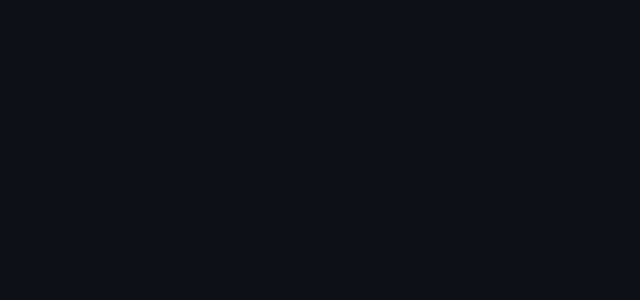
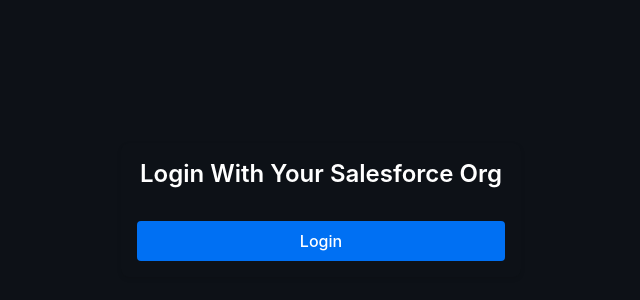
Before and after one commit to kaustubhdapurkar/apex-uml-generator, a Vue app in the folder frontend/: page /login in a window 1280 px wide. Shown: the part 190-490 px from the top of the page, without its empty margins (319-959 px from the left). Built offline with nearby package versions, Linux system fonts and the light colour scheme.

Commit message:
setup scss

```diff
--- a/frontend/package.json
+++ b/frontend/package.json
@@ -29,6 +29,8 @@
     "@vue/eslint-config-typescript": "^14.5.0",
     "eslint": "^9.27.0",
     "eslint-plugin-vue": "^10.1.0",
+    "sass": "^1.89.0",
+    "sass-loader": "^16.0.5",
     "typescript": "^5.8.3"
   },
   "browserslist": [
--- a/frontend/src/App.vue
+++ b/frontend/src/App.vue
@@ -9,26 +9,7 @@
 </script>
 
 <style>
-:root {
-    /* Colors */
-    --color-background: #0d1117;
-    --color-text: #2c3e50;
-    --color-primary: #0070f3;
-    --color-danger: #dc3545;
-    --color-success: #28a745;
-    --color-warning: #ffc107;
-
-    /* Typography */
-    --font-family-base: Avenir, Helvetica, Arial, sans-serif;
-
-    /* Spacing */
-    --spacing-unit: 1rem;
-
-    /* Shadows */
-    --shadow-sm: 0 1px 2px rgba(0, 0, 0, 0.1);
-    --shadow-md: 0 2px 4px rgba(0, 0, 0, 0.1);
-    --shadow-lg: 0 4px 6px rgba(0, 0, 0, 0.1);
-}
+@import './assets/variables.css';
 
 html,
 body {
--- /dev/null
+++ b/frontend/src/assets/variables.css
@@ -0,0 +1,20 @@
+:root {
+  /* Colors */
+  --color-background: #0d1117;
+  --color-text: #2c3e50;
+  --color-primary: #0070f3;
+  --color-danger: #dc3545;
+  --color-success: #28a745;
+  --color-warning: #ffc107;
+
+  /* Typography */
+  --font-family-base: Avenir, Helvetica, Arial, sans-serif;
+
+  /* Spacing */
+  --spacing-unit: 1rem;
+
+  /* Shadows */
+  --shadow-sm: 0 1px 2px rgba(0, 0, 0, 0.1);
+  --shadow-md: 0 2px 4px rgba(0, 0, 0, 0.1);
+  --shadow-lg: 0 4px 6px rgba(0, 0, 0, 0.1);
+}
--- /dev/null
+++ b/frontend/src/styles/_mixins.scss
@@ -0,0 +1,75 @@
+@use 'variables' as *;
+
+// Flexbox
+@mixin flex-center {
+  display: flex;
+  align-items: center;
+  justify-content: center;
+}
+
+@mixin flex-between {
+  display: flex;
+  align-items: center;
+  justify-content: space-between;
+}
+
+// Responsive
+@mixin respond-to($breakpoint) {
+  @if map-has-key($breakpoints, $breakpoint) {
+    @media (min-width: map-get($breakpoints, $breakpoint)) {
+      @content;
+    }
+  }
+}
+
+// Typography
+@mixin text-base {
+  font-family: $font-family-base;
+  font-size: map-get($font-sizes, 'base');
+  line-height: map-get($line-heights, 'normal');
+  font-weight: map-get($font-weights, 'normal');
+}
+
+@mixin heading-1 {
+  font-family: $font-family-base;
+  font-size: map-get($font-sizes, '3xl');
+  line-height: map-get($line-heights, 'tight');
+  font-weight: map-get($font-weights, 'bold');
+  color: map-get($colors, 'text');
+}
+
+@mixin heading-2 {
+  font-family: $font-family-base;
+  font-size: map-get($font-sizes, '2xl');
+  line-height: map-get($line-heights, 'tight');
+  font-weight: map-get($font-weights, 'semibold');
+  color: map-get($colors, 'text');
+}
+
+@mixin heading-3 {
+  font-family: $font-family-base;
+  font-size: map-get($font-sizes, 'xl');
+  line-height: map-get($line-heights, 'tight');
+  font-weight: map-get($font-weights, 'semibold');
+  color: map-get($colors, 'text');
+}
+
+@mixin text-sm {
+  font-family: $font-family-base;
+  font-size: map-get($font-sizes, 'sm');
+  line-height: map-get($line-heights, 'normal');
+}
+
+@mixin text-xs {
+  font-family: $font-family-base;
+  font-size: map-get($font-sizes, 'xs');
+  line-height: map-get($line-heights, 'normal');
+}
+
+// Cards
+@mixin card {
+  padding: map-get($spacing, 'medium');
+  border-radius: 8px;
+  box-shadow: map-get($shadows, 'md');
+  background-color: map-get($colors, 'background');
+}
--- /dev/null
+++ b/frontend/src/styles/_variables.scss
@@ -0,0 +1,60 @@
+// Colors
+$colors: (
+  'background': #0d1117,
+  'text': #fff,
+  'primary': #0070f3,
+  'danger': #dc3545,
+  'success': #28a745,
+  'warning': #ffc107
+);
+
+// Typography
+$font-family-base: -apple-system, BlinkMacSystemFont, "Segoe UI", Roboto, Oxygen-Sans, Ubuntu, Cantarell, "Helvetica Neue", sans-serif;
+
+$font-sizes: (
+  'xs': 0.75rem,    // 12px
+  'sm': 0.875rem,   // 14px
+  'base': 1rem,     // 16px
+  'lg': 1.125rem,   // 18px
+  'xl': 1.25rem,    // 20px
+  '2xl': 1.5rem,    // 24px
+  '3xl': 1.875rem,  // 30px
+  '4xl': 2.25rem    // 36px
+);
+
+$font-weights: (
+  'normal': 400,
+  'medium': 500,
+  'semibold': 600,
+  'bold': 700
+);
+
+$line-heights: (
+  'none': 1,
+  'tight': 1.25,
+  'normal': 1.5,
+  'relaxed': 1.75
+);
+
+// Spacing
+$spacing: (
+  'unit': 1rem,
+  'small': 0.5rem,
+  'medium': 1rem,
+  'large': 2rem
+);
+
+// Shadows
+$shadows: (
+  'sm': 0 1px 2px rgba(0, 0, 0, 0.1),
+  'md': 0 2px 4px rgba(0, 0, 0, 0.1),
+  'lg': 0 4px 6px rgba(0, 0, 0, 0.1)
+);
+
+// Breakpoints
+$breakpoints: (
+  'sm': 576px,
+  'md': 768px,
+  'lg': 992px,
+  'xl': 1200px
+);
--- a/frontend/src/views/Login.vue
+++ b/frontend/src/views/Login.vue
@@ -1,4 +1,18 @@
-<template></template>
+<template>
+    <div :class="$style.login">
+        <div :class="$style.container">
+            <h1 :class="$style.title">Login With Your Salesforce Org</h1>
+            <form @submit.prevent="handleLogin" :class="$style.form">
+                <button
+                    type="submit"
+                    :class="[$style.button, { [$style.loading]: isLoading }]"
+                >
+                    Login
+                </button>
+            </form>
+        </div>
+    </div>
+</template>
 
 <script setup lang="ts">
 import { ref } from 'vue';
@@ -12,25 +26,127 @@
 const isLoading = ref(false);
 
 const handleLogin = async () => {
-    try {
-        isLoading.value = true;
-        error.value = '';
-
-        // Here you would typically make an API call to your backend
-        // For now, we'll just simulate a login
-        await new Promise(resolve => setTimeout(resolve, 1000));
-
-        // Store the selected environment in localStorage
-        localStorage.setItem('environment', selectedEnv.value);
-
-        // Redirect to dashboard or home page
-        router.push('/dashboard');
-    } catch (err) {
-        error.value = 'Invalid credentials. Please try again.';
-    } finally {
-        isLoading.value = false;
-    }
+    let baseURL;
+    baseURL = `https://login.salesforce.com`;
+    let authEndPoint = `${baseURL}/services/oauth2/authorize`;
+    let redirectURI = encodeURIComponent(
+        `http://localhost:3000/api/oauth2/callback`,
+    );
+    let state = JSON.stringify({
+        baseURL: baseURL,
+        redirectURI: redirectURI,
+    });
+    console.log(state);
+    let clientId = await fetch('http://localhost:3000/api/oauth2/clientid', {
+        credentials: 'include',
+        headers: {
+            'Accept': 'application/json',
+        }
+    }).then(response => {
+        if (!response.ok) {
+            throw new Error(`HTTP error! status: ${response.status}`);
+        }
+        return response.json();
+    }).then(data => data.clientId)
+    .catch(error => {
+        console.error('Error fetching client ID:', error);
+        throw error;
+    });
+    console.log(JSON.stringify(clientId));
+    let requestURL = `${authEndPoint}?client_id=${clientId}&response_type=code&redirect_uri=${redirectURI}&state=${state}&prompt=select_account`;
+    console.log(requestURL);
+    window.location.href = requestURL;
 };
 </script>
 
-<style scoped></style>
+<style lang="scss" module>
+@use '@/styles/variables' as *;
+@use '@/styles/mixins' as *;
+
+.login {
+    @include flex-center;
+    min-height: 100vh;
+}
+
+.container {
+    @include card;
+    width: 100%;
+    max-width: 400px;
+    margin: 0 auto;
+}
+
+.title {
+    @include heading-2;
+    text-align: center;
+    margin-bottom: map-get($spacing, 'large');
+    color: map-get($colors, 'text');
+}
+
+.form {
+    display: flex;
+    flex-direction: column;
+    gap: map-get($spacing, 'medium');
+}
+
+.field {
+    display: flex;
+    flex-direction: column;
+    gap: map-get($spacing, 'small');
+}
+
+.label {
+    @include text-sm;
+    color: map-get($colors, 'text');
+    font-weight: map-get($font-weights, 'medium');
+}
+
+.control {
+    position: relative;
+}
+
+.input,
+.select {
+    @include text-base;
+    width: 100%;
+    padding: map-get($spacing, 'small');
+    border: 1px solid rgba(map-get($colors, 'text'), 0.2);
+    border-radius: 4px;
+    background-color: rgba(255, 255, 255, 0.1);
+    color: map-get($colors, 'text');
+
+    &:focus {
+        outline: none;
+        border-color: map-get($colors, 'primary');
+    }
+}
+
+.button {
+    @include text-base;
+    width: 100%;
+    padding: map-get($spacing, 'small');
+    background-color: map-get($colors, 'primary');
+    color: white;
+    border: none;
+    border-radius: 4px;
+    cursor: pointer;
+    font-weight: map-get($font-weights, 'medium');
+
+    &:hover {
+        opacity: 0.9;
+    }
+
+    &.loading {
+        opacity: 0.7;
+        cursor: not-allowed;
+    }
+}
+
+.error {
+    @include text-sm;
+    padding: map-get($spacing, 'small');
+    background-color: map-get($colors, 'danger');
+    color: white;
+    border-radius: 4px;
+    text-align: center;
+}
+</style>
--- a/frontend/vue.config.js
+++ b/frontend/vue.config.js
@@ -8,5 +8,14 @@
     index: {
       entry: path.resolve(__dirname, 'src/main.ts')
     }
+  },
+  css: {
+    loaderOptions: {
+      css: {
+        modules: {
+          localIdentName: '[local]_[hash:base64:8]'
+        }
+      }
+    }
   }
 })
```
